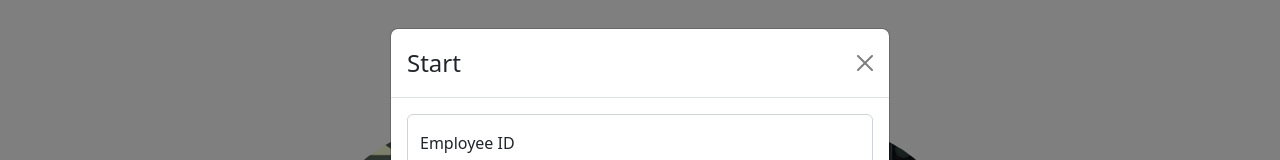
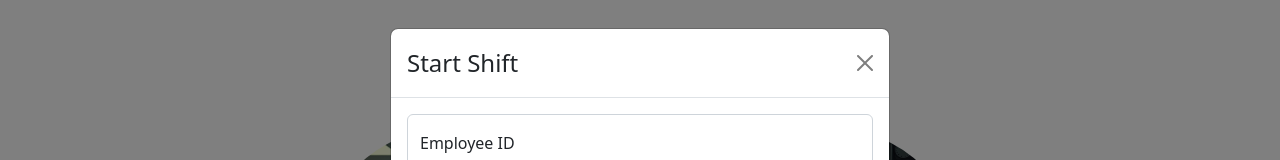
Before and after one commit to hkhDev/attendance_system, a React (Create React App) app in the folder client/: page / in a window 1280 px wide. Both pictures are taken after a click on the picture 449 px from the left and 258 px from the top of the page. Shown: the top 160 px of the page. Built offline with nearby package versions, Linux system fonts and the light colour scheme.

Commit message:
update setClockInOutStatus

```diff
--- a/client/src/components/Attendance/index.js
+++ b/client/src/components/Attendance/index.js
@@ -34,7 +34,6 @@ export function Attendance(props) {
 
   const getEmployeeAttendance = (id) => {
     setIsLoading(true);
-
     // console.log(employeeId);
     axios
       .get(`/employeeattendance/${id}`)
--- a/client/src/components/Home/ClockEventsModal/index.js
+++ b/client/src/components/Home/ClockEventsModal/index.js
@@ -16,7 +16,7 @@ export function ClockEventsModal(props) {
   const handleSubmit = (e) => {
     e.preventDefault();
     props.updateShift(employeeID);
-    setemployeeID("");
+    // setemployeeID("");
   };
 
   return (
@@ -31,7 +31,7 @@ export function ClockEventsModal(props) {
       ) : (
         <Form onSubmit={handleSubmit}>
           <Modal.Header closeButton>
-            <Modal.Title>{props.title}</Modal.Title>
+            <Modal.Title>{props.title} Shift</Modal.Title>
           </Modal.Header>
           <Modal.Body>
             <Form.Group className="mb-3" controlId="formBasicID">
@@ -47,6 +47,7 @@ export function ClockEventsModal(props) {
                   onChange={(e) => {
                     setemployeeID(e.target.value);
                   }}
+                  disabled={props.isLoading}
                 />
               </FloatingLabel>
             </Form.Group>
--- a/client/src/components/Home/index.js
+++ b/client/src/components/Home/index.js
@@ -36,13 +36,14 @@ export function Home(props) {
           `${res.data.name[0].name} has successfully clocked in`
         );
         setIsLoading(false);
+        setClockInOutStatus(true);
       })
       .catch((error) => {
         console.log("error");
         setClockInOutMsg(error.response.data.error);
         console.log(error.response);
+        setClockInOutStatus(true);
       });
-    setClockInOutStatus(true);
   };
 
   const endShift = (id) => {
@@ -58,13 +59,14 @@ export function Home(props) {
           `${res.data.name[0].name} has successfully clocked out`
         );
         setIsLoading(false);
+        setClockInOutStatus(true);
       })
       .catch((error) => {
         console.log("error");
         setClockInOutMsg(error.response.data.error);
         console.log(error.response);
+        setClockInOutStatus(true);
       });
-    setClockInOutStatus(true);
   };
 
   return (
```
